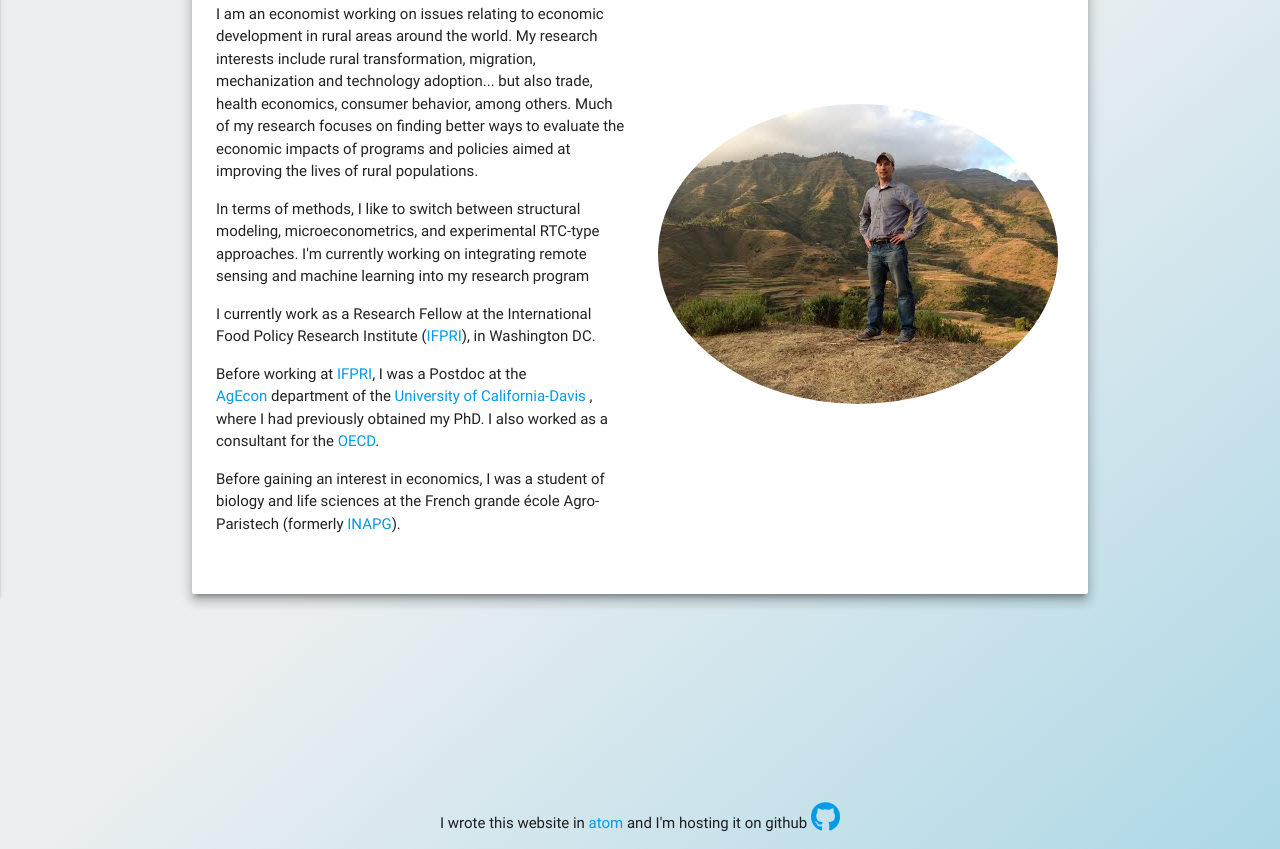
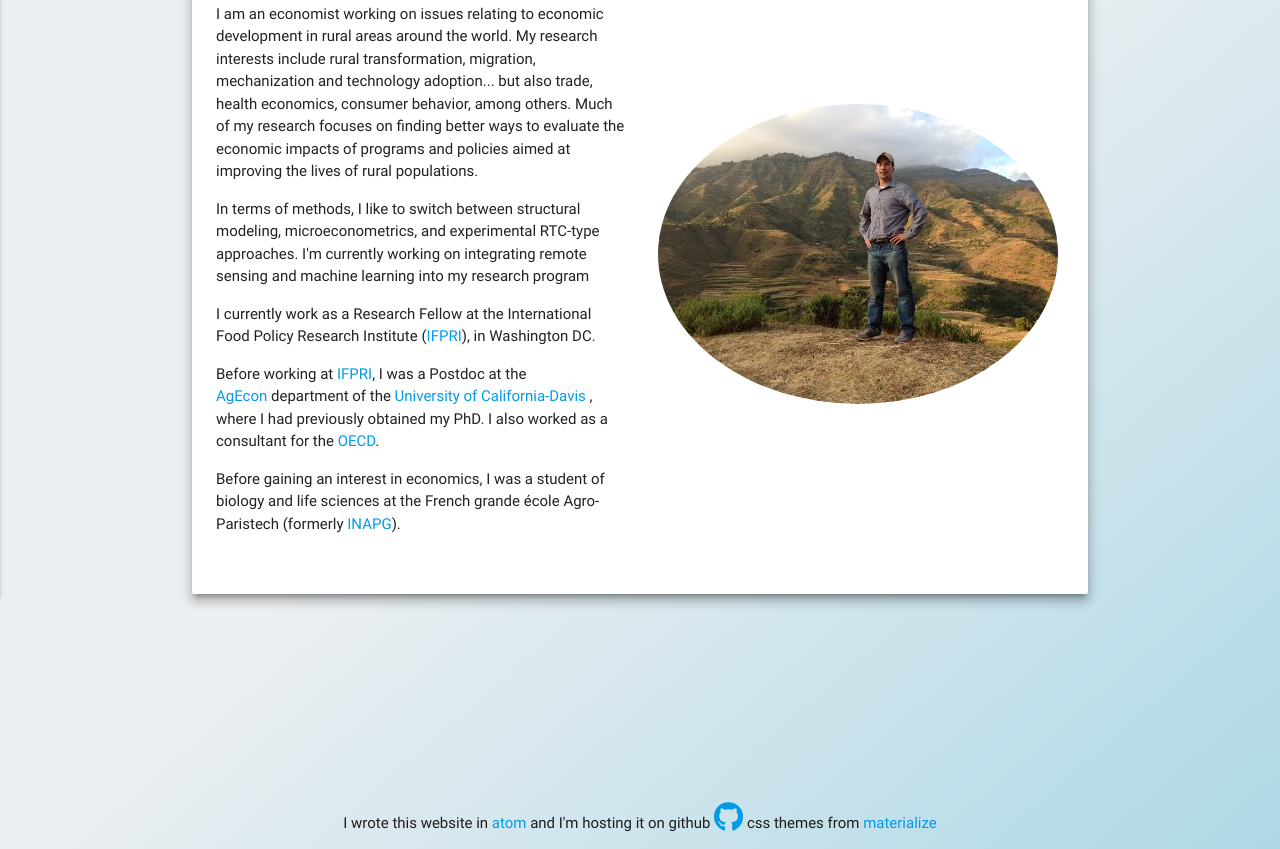
Before and after one commit to mfilipski/SitePerso, a plain HTML site: page index.html in a window 1280 px wide. Shown: the part 263-1112 px from the top of the page. Drawn offline with nearby package versions, Linux system fonts and the light colour scheme.

Commit message:
Add materialize link

```diff
--- a/index.html
+++ b/index.html
@@ -90,7 +90,9 @@
             <p> I wrote this website in
                 <a href="https://atom.io/" target="_blank">atom</a>
                 and I'm hosting it on github
-                <a href="https://github.com/" target="_blank"><i class="fa fa-github fa-2x"></i><a>
+                <a href="https://github.com/" target="_blank"><i class="fa fa-github fa-2x"></i></a>
+                css themes from
+                <a href="http://materializecss.com/" target="_blank">materialize</a>
             </p>
         </div>
     </footer>
```
